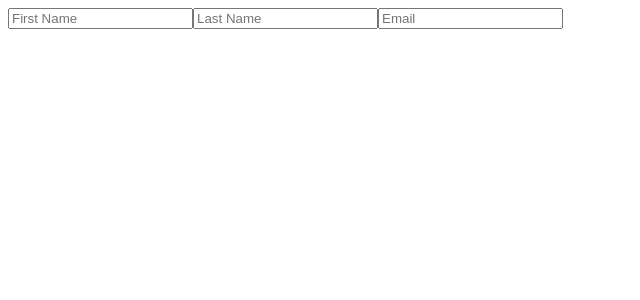
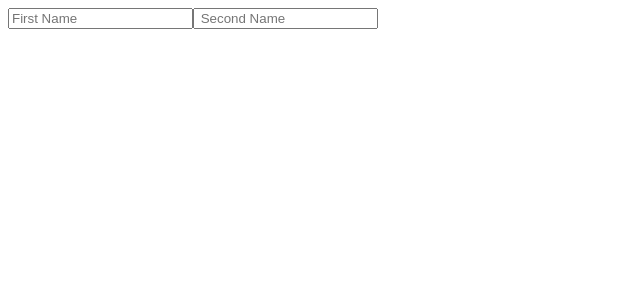
Before and after one commit to lawal-mj/react-state-practice, a React (Create React App) app: page / in a window 1280 px wide. Shown: the top 300 px of the page, without its empty margins (0-640 px from the left). Built offline with nearby package versions, Linux system fonts and the light colour scheme.

Commit message:
test forms personally

```diff
--- a/public/style.css
+++ b/public/style.css
@@ -10,3 +10,8 @@
     margin-right: 4px;
     border-radius: 5px;
 }
+
+textarea {
+    margin: 20px;
+    display: block;
+}
--- a/src/Box.js
+++ b/src/Box.js
@@ -1,41 +1,35 @@
-import React from "react"
+import { useState } from "react"
 
 export default function Form() {
-    const [formData, setFormData] = React.useState(
-        {firstName: "", lastName: "", email: ""}
-    )
 
-    function handleChange(event) {
-        setFormData(prevFormData => {
-            return {
-                ...prevFormData,
-                [event.target.name]: event.target.value
-            }
-        })
+    const [ firstName , setFirstName ] = useState("")
+    const [ secondName , setSecondName ] = useState("")
+
+    function changeFirst(event){
+        setFirstName(event.target.value)
     }
 
+    function changeSecond(event){
+        setSecondName(event.target.value)
+    }
+
+
+
+
     return (
-        <form>
-            <input
-                type="text"
-                placeholder="First Name"
-                onChange={handleChange}
+        <form action="">
+            <input type="text"
                 name="firstName"
-                value={formData.firstName}
+                id=""
+                onChange={changeFirst}
+                placeholder="First Name "
             />
             <input
                 type="text"
-                placeholder="Last Name"
-                onChange={handleChange}
-                name="lastName"
-                value={formData.lastName}
-            />
-            <input
-                type="email"
-                placeholder="Email"
-                onChange={handleChange}
-                name="email"
-                value={formData.email}
+                name="secondName"
+                id=""
+                onChange={changeSecond}
+                placeholder=" Second Name "
             />
         </form>
     )
```
Also changed, not shown: src/ts.js (added).
